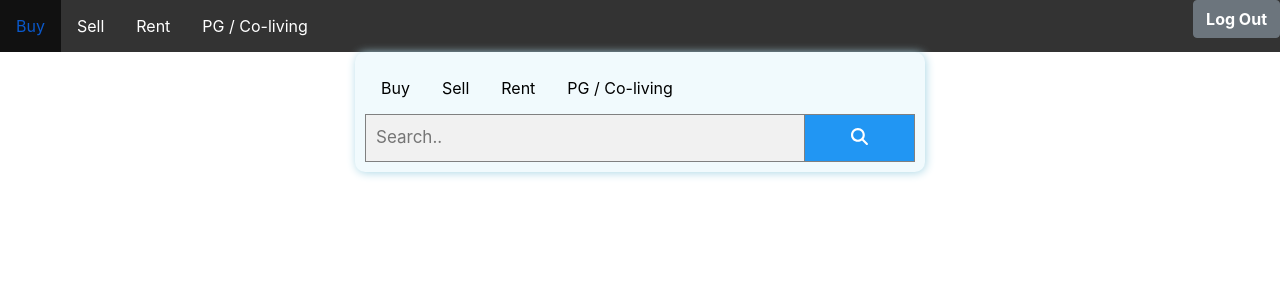
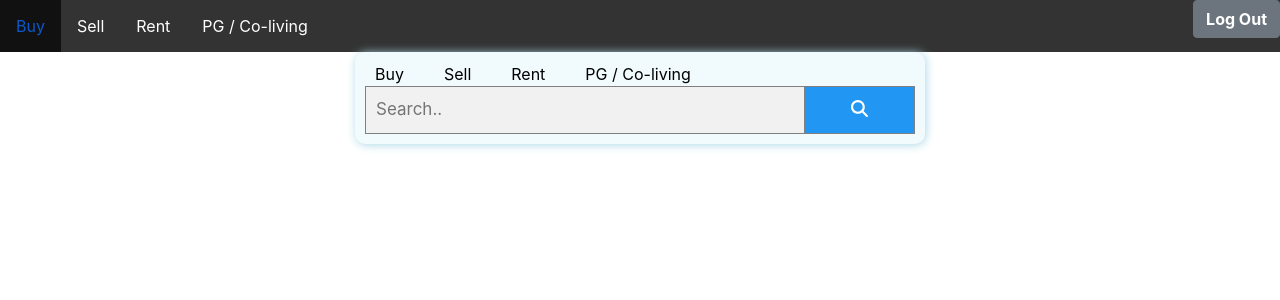
Before and after one commit to vipulkandal/property-dealing, a React (Create React App) app: page /HomePage in a window 1280 px wide. Shown: the top 300 px of the page. Built offline with nearby package versions, Linux system fonts and the light colour scheme; sample sign-in values are in the browser's storage.

Commit message:
searchBOx css

```diff
--- a/src/Components/SearchBox.css
+++ b/src/Components/SearchBox.css
@@ -13,13 +13,13 @@
 
 .search-box-li li{
     list-style: none;
+    color: black;
+    padding: 0px 30px 0px 10px;
 }
 
-.search-box-li li a{
-    color: black;
-}
-.search-box-li li:hover a{
+.search-box-li li:hover {
     background-color: #e0e0d3;
+    cursor: pointer;
 }
 
 /*------------------------------------------------------------------ */
--- a/src/Components/SearchBox.js
+++ b/src/Components/SearchBox.js
@@ -1,33 +1,44 @@
 import React, { useState } from 'react'
-import { useNavigate  } from 'react-router-dom';
 import { FontAwesomeIcon } from '@fortawesome/react-fontawesome'
 import { faSearch } from '@fortawesome/free-solid-svg-icons'
 import "./SearchBox.css";
+import PropertyList from '../pages/property-listing';
 
 export default function SearchBox() {
   const [searchQuery, setSearchQuery] = useState("");
-  let navigate = useNavigate ();
+  const [searchType, setsearchType] = useState("buy");
+  const [showSearchResult, setShowSearchResult] = useState(false);
 
   const handleSearch = (e) => {
-    navigate("/PropertyList", {state: searchQuery});
+    e.preventDefault();
+    setShowSearchResult(true);
+  }
+
+  // search type: buy, sell , rent , PG
+  const searchTypeHandler = (e)=>{
+
   }
   return (
     <>
       <div className='row search-box-outer-box'>
         <div className='center'>
-          <div className='search-box-li'>
-            <li><a href="#buy">Buy</a></li>
-            <li><a href="#sell">Sell</a></li>
-            <li><a href="#rent">Rent</a></li>
-            <li><a href="#pg">PG / Co-living</a></li>
+          <div className='search-box-li' onClick={(e)=> searchTypeHandler(e)}>
+            <li>Buy</li>
+            <li>Sell</li>
+            <li>Rent</li>
+            <li>PG / Co-living</li>
           </div>
-          <div className='search-input-div'>
+          <form onSubmit={(e)=>handleSearch(e) } className='search-input-div'>
             <input type="text" onChange={(e) => setSearchQuery(e.target.value)} value={searchQuery} placeholder="Search.." name="search" autoComplete='off' />
-            <button type="submit" onClick={handleSearch}>
+            <button type="submit"  >
               <FontAwesomeIcon icon={faSearch} />
             </button>
-          </div>
+          </form>
         </div>
+        {
+          showSearchResult ? <PropertyList searchQuery={searchQuery}/> : ""
+        }
+
       </div>
     </>
   )
--- a/src/pages/property-listing.js
+++ b/src/pages/property-listing.js
@@ -3,7 +3,7 @@ import { useLocation } from 'react-router-dom';
 import "./property-listing.css";
 
 
-export default function PropertyList() {
+export default function PropertyList(props) {
 
   const propertyListingData = [
     {
@@ -54,18 +54,14 @@ export default function PropertyList() {
 
   const [searchResult, setSearchResult] = useState([]);
   const location = useLocation();
-  const searchQuery = location.state;
+  const {searchQuery} = props;
 
   useEffect(() => {
     let result = propertyListingData.filter(propertyListingData => propertyListingData.city === searchQuery);
-    console.log(result);
     setSearchResult(result);
   }, []);
-
   return (
     <>
-      <h1>This is PropertyList</h1>
-
       <div className='container'>
         <div className=''>
           {
```
